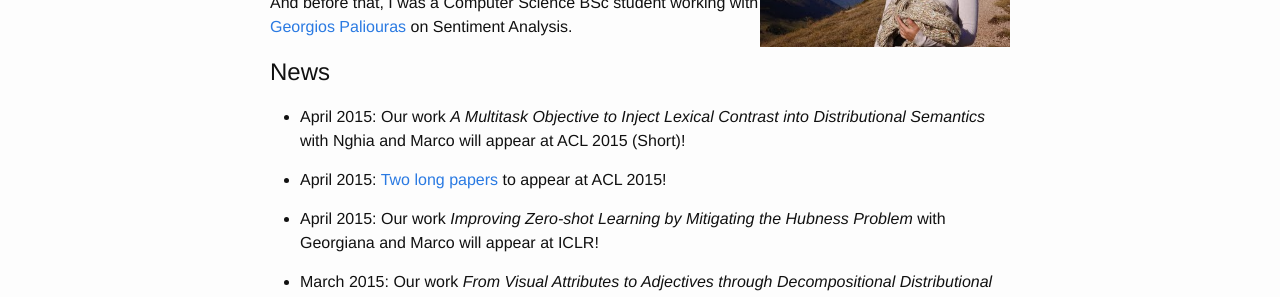
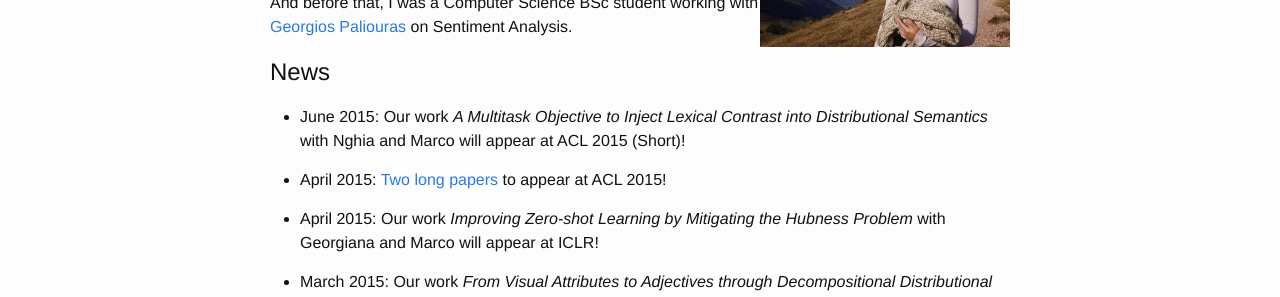
Before and after one commit to angelikilazaridou/angelikilazaridou.github.io, a Jekyll site: the page built from index.md, in a window 1280 px wide. Shown: the part 296-593 px from the top of the page. Built offline with Jekyll 4.4.1, drawn with Linux system fonts in a browser that asks for light colours.

Commit message:
acl short

```diff
--- a/index.md
+++ b/index.md
@@ -13,7 +13,7 @@ And before that, I was a Computer Science BSc student working with <a href="http
 
 News
 ---------
-* April 2015: Our work *A Multitask Objective to Inject Lexical Contrast into Distributional Semantics* with Nghia and Marco will appear at ACL 2015 (Short)!
+* June 2015: Our work *A Multitask Objective to Inject Lexical Contrast into Distributional Semantics* with Nghia and Marco will appear at ACL 2015 (Short)!
 
 * April 2015: <a href="http://angelikilazaridou.github.io/publications/">Two long papers</a> to appear at ACL 2015!
 
```
